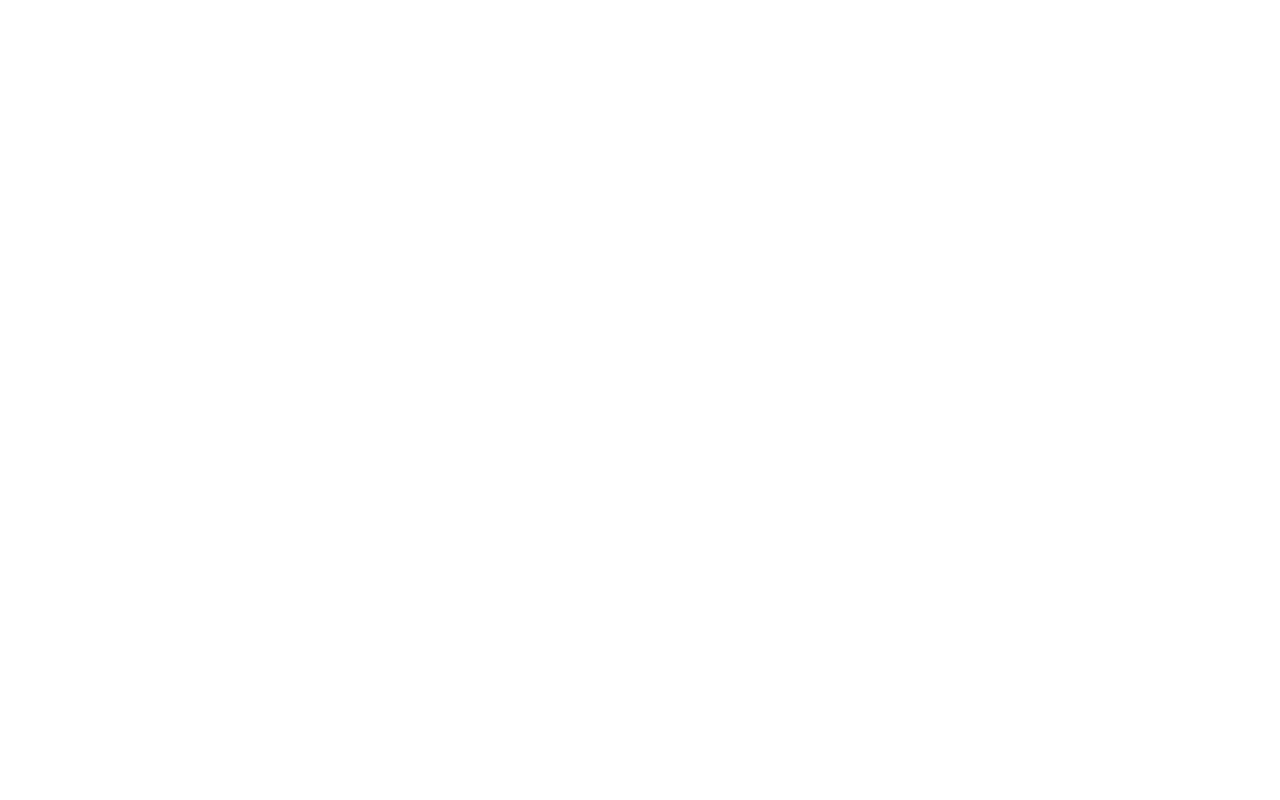
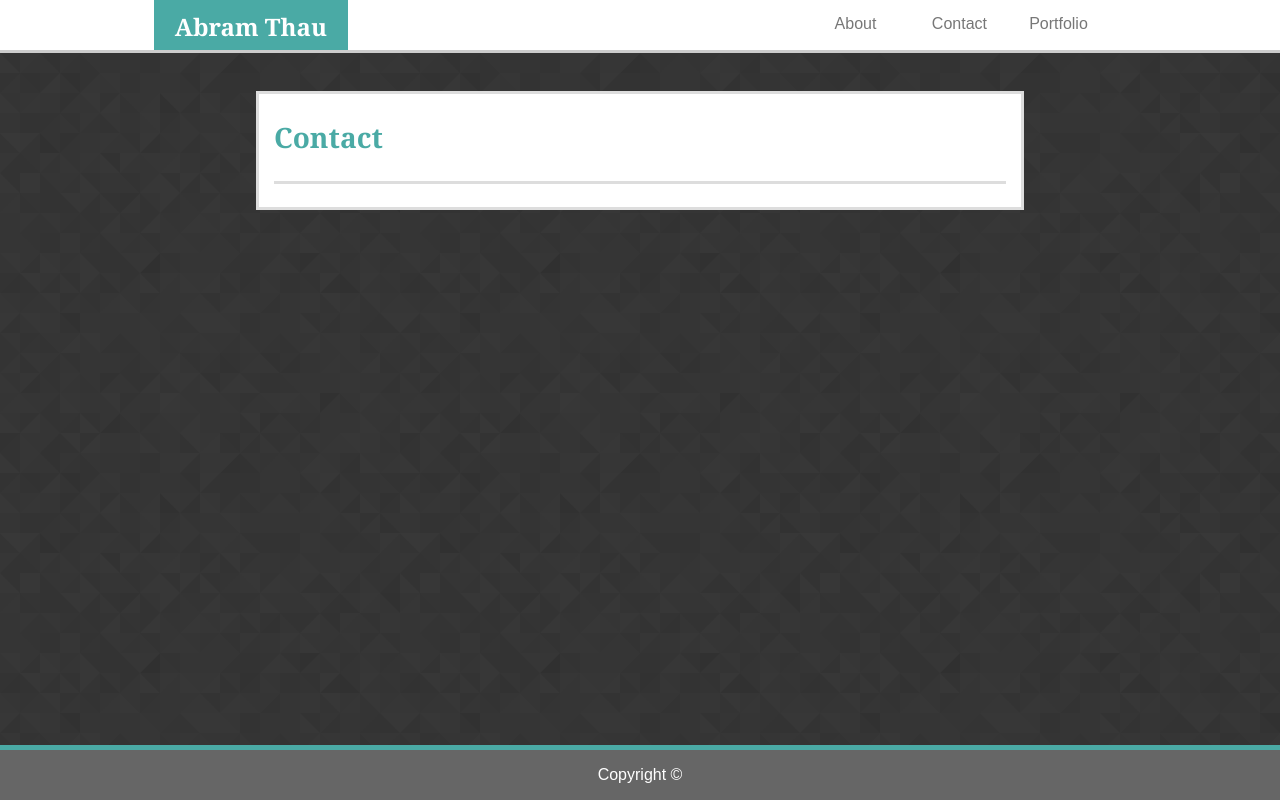
Before and after one commit to Glacian22/Basic-Portfolio, a plain HTML site: page contact.html in a window 1280 px wide. Drawn offline with Linux system fonts and the light colour scheme.

Commit message:
working nav links

```diff
--- a/assets/css/style.css
+++ b/assets/css/style.css
@@ -29,10 +29,11 @@ body{
     font-size: 24px
 }
 
-.about, .portfolio, .contact{
+.contact, .portfolio, .about{
     float: right;
     width: 10%;
     height: 40px;
+    background-color: white;
     color: #777777;
     padding-top: 15px;
 }
--- a/contact.html
+++ b/contact.html
@@ -0,0 +1,42 @@
+<!DOCTYPE html>
+<html>
+<head>
+    <meta charset="utf-8">
+    <meta http-equiv="X-UA-Compatible" content="IE=edge">
+    <title>Say Hi to Abram</title>
+    <meta name="viewport" content="width=device-width, initial-scale=1">
+    <link rel="stylesheet" type="text/css" media="screen" href="assets/css/style.css">
+</head>
+<body>
+    <!-- Header Bar -->
+    <div class="head">
+            <div class="name"> Abram Thau</div>
+            <div class="navbar">
+                <a href="portfolio.html">
+                    <div class="portfolio">Portfolio</div>
+                </a>
+                <a href="contact.html">
+                    <div class="contact">Contact</div>
+                </a>
+                <a href="index.html">
+                    <div class="about">About</div>
+                </a>
+                </div>
+        </div>
+
+    <!-- Body Section -->
+
+    <div class="wrapper">
+        <div class="main_section">
+            <h2>Contact</h2>
+            <div class="content">
+            </div>
+        </div>
+    </div>
+
+    <!-- Sticky Footer -->
+    <div class="foot">
+        <p>Copyright &copy;</p>
+    </div>
+</body>
+</html>
```
Also changed, not shown: index.html (+10 -4 lines).
